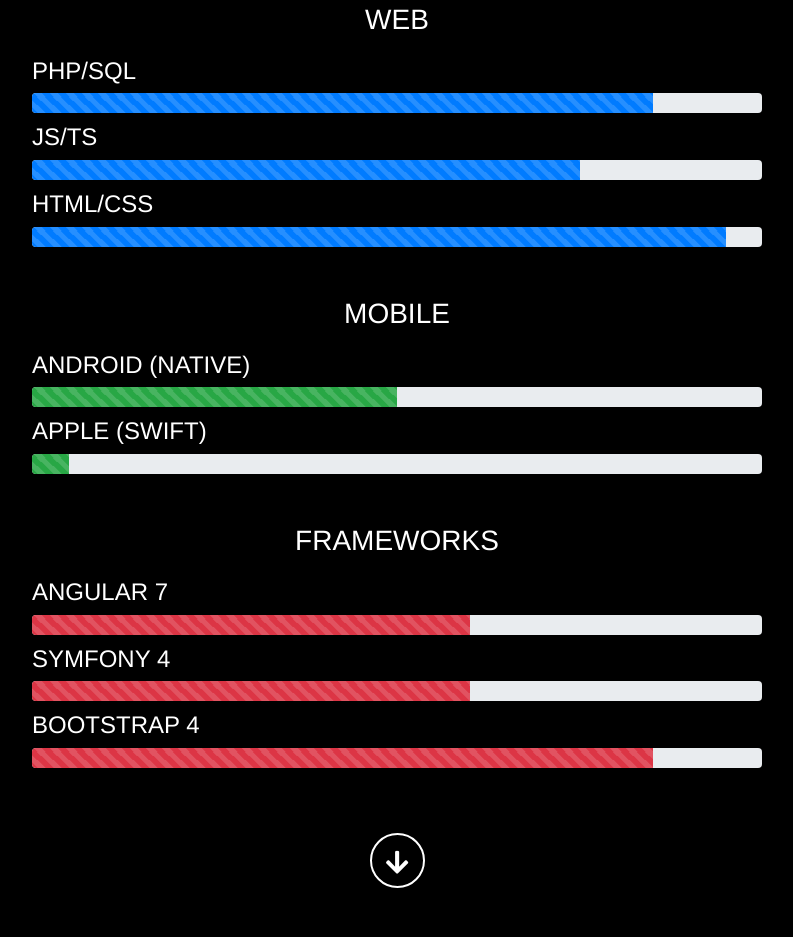
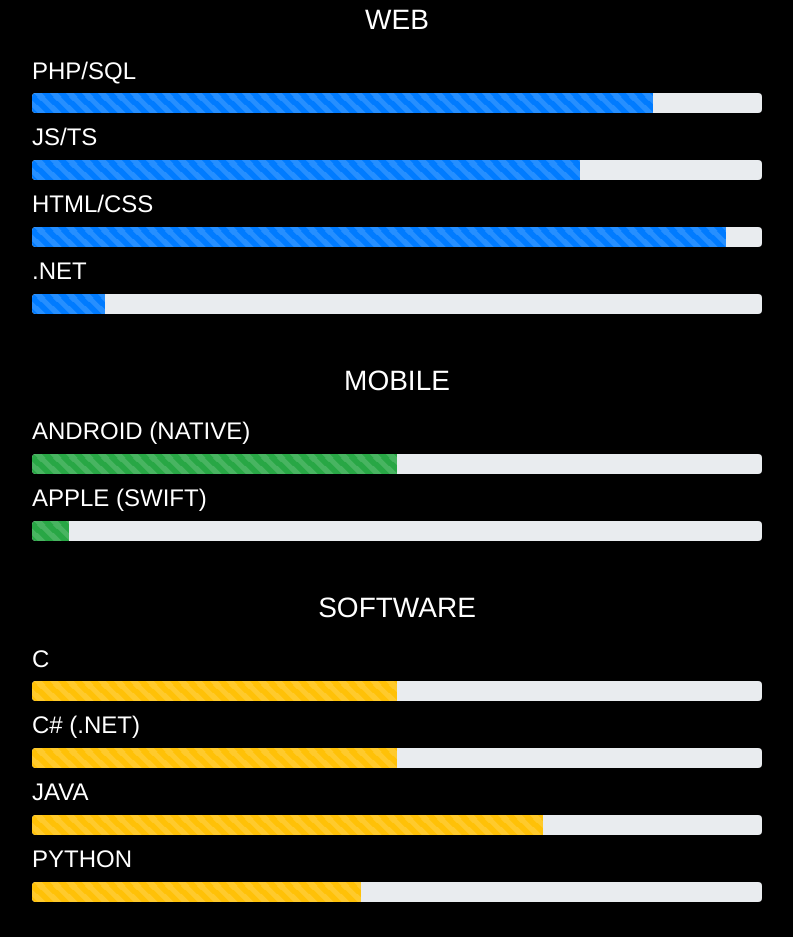
Before and after one commit to AntoineJeanDev/AntoineJeanDev.github.io, a plain HTML site: page index.html in a window 1280 px wide. Shown: the part 1103-2040 px from the top of the page, without its empty margins (243-1036 px from the left). Drawn offline with nearby package versions, Linux system fonts and the light colour scheme.

Commit message:
new skills

```diff
--- a/index.html
+++ b/index.html
@@ -98,6 +98,13 @@
                   style="width: 95%;" aria-valuenow="95" aria-valuemin="0" aria-valuemax="100"></div>
               </div>
             </div>
+            <div class="skill">
+              <h4>.NET</h4>
+              <div class="progress" style="height: 20px;">
+                <div class="progress-bar progress-bar-striped progress-bar-animated bg-primary" role="progressbar"
+                  style="width: 10%;" aria-valuenow="10" aria-valuemin="0" aria-valuemax="100"></div>
+              </div>
+            </div>
           </div>
           <div class="skill-node">
             <h3>MOBILE</h3>
@@ -113,6 +120,37 @@
               <div class="progress" style="height: 20px;">
                 <div class="progress-bar progress-bar-striped progress-bar-animated bg-success" role="progressbar"
                   style="width: 5%;" aria-valuenow="5" aria-valuemin="0" aria-valuemax="100"></div>
+              </div>
+            </div>
+          </div>
+          <div class="skill-node">
+            <h3>SOFTWARE</h3>
+            <div class="skill">
+              <h4>C</h4>
+              <div class="progress" style="height: 20px;">
+                <div class="progress-bar progress-bar-striped progress-bar-animated bg-warning" role="progressbar"
+                  style="width: 50%;" aria-valuenow="50" aria-valuemin="0" aria-valuemax="100"></div>
+              </div>
+            </div>
+            <div class="skill">
+              <h4>C# (.NET)</h4>
+              <div class="progress" style="height: 20px;">
+                <div class="progress-bar progress-bar-striped progress-bar-animated bg-warning" role="progressbar"
+                  style="width: 50%;" aria-valuenow="50" aria-valuemin="0" aria-valuemax="100"></div>
+              </div>
+            </div>
+            <div class="skill">
+              <h4>JAVA</h4>
+              <div class="progress" style="height: 20px;">
+                <div class="progress-bar progress-bar-striped progress-bar-animated bg-warning" role="progressbar"
+                  style="width: 70%;" aria-valuenow="70" aria-valuemin="0" aria-valuemax="100"></div>
+              </div>
+            </div>
+            <div class="skill">
+              <h4>PYTHON</h4>
+              <div class="progress" style="height: 20px;">
+                <div class="progress-bar progress-bar-striped progress-bar-animated bg-warning" role="progressbar"
+                  style="width: 45%;" aria-valuenow="45" aria-valuemin="0" aria-valuemax="100"></div>
               </div>
             </div>
           </div>
```
